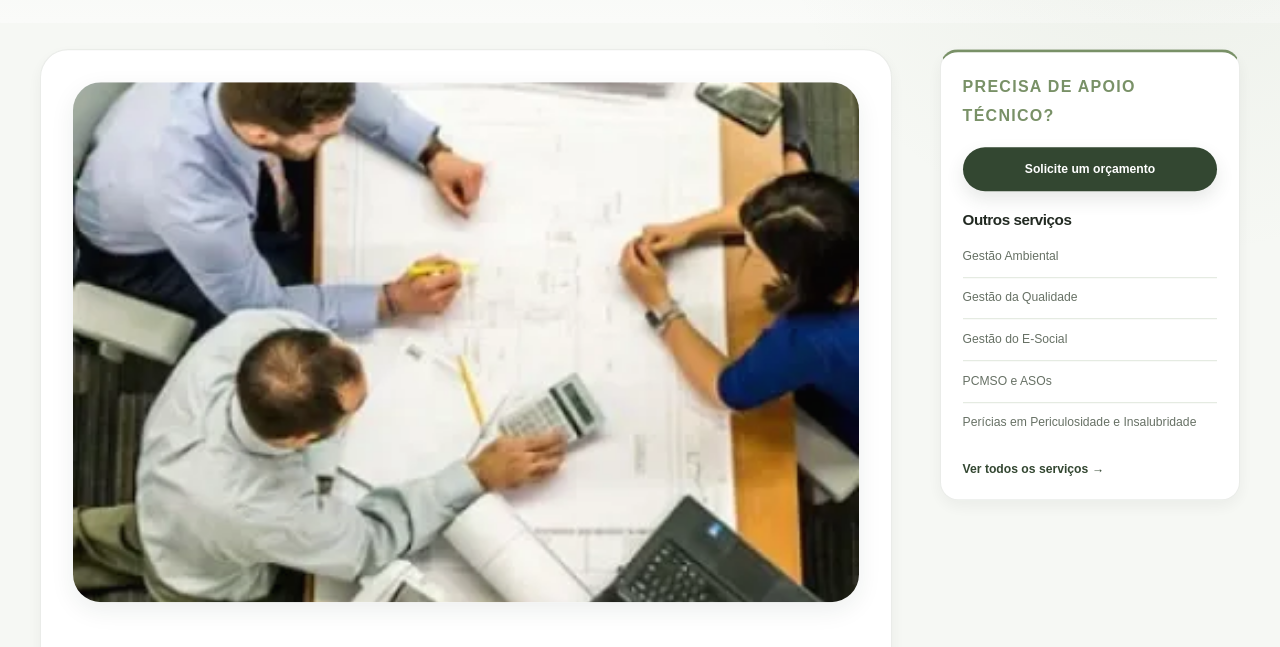
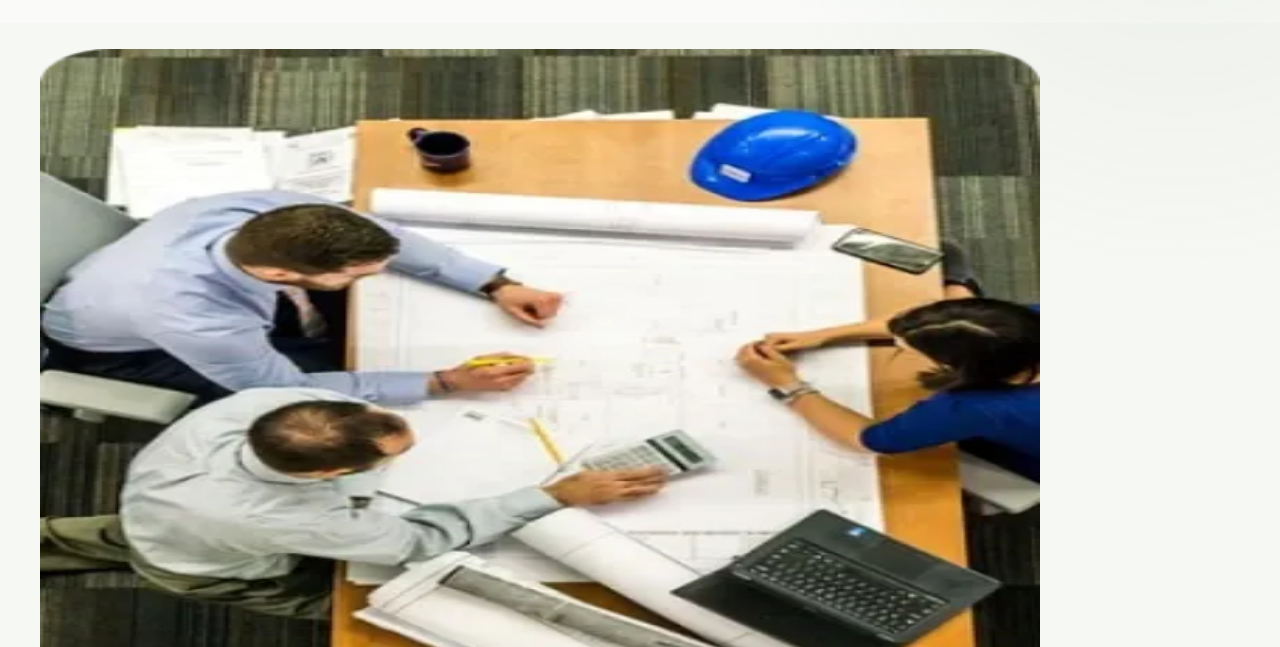
Before and after one commit to wandersongandra/ajn-site, an Astro site: page /servicos/assessoria-e-consultoria-em-saude-ocupacional in a window 1280 px wide. Shown: the part 408-1055 px from the top of the page. Built offline with nearby package versions, Linux system fonts and the light colour scheme; Astro itself is replaced by a stand-in of ours.

Commit message:
feat: match WordPress service-detail layout

```diff
--- a/src/components/ServiceDetailPage.astro
+++ b/src/components/ServiceDetailPage.astro
@@ -2,32 +2,22 @@
 import ContentSections from './ContentSections.astro';
 import PageShell from './PageShell.astro';
 import type { ServiceContent } from '../content/types';
-import { serviceIndexItems } from '../content/services/catalog';
 
 interface Props {
 	page: ServiceContent;
 }
 
 const { page } = Astro.props;
-const related = serviceIndexItems.filter((service) => service.href !== page.path).slice(0, 5);
 ---
 
 <PageShell heading={page.heading}>
-	<div class="detail-layout">
-		<div class="detail-layout__main reading-surface">
-			<div class="service-detail__hero">
-				<img src={page.image} alt={page.imageAlt} width="1200" height="800" loading="eager" />
-			</div>
+	<div class="service-detail-wp">
+		<div class="service-detail-wp__image">
+			<img src={page.image} alt={page.imageAlt} width="1000" height="720" loading="eager" />
+		</div>
+		<div class="service-detail-wp__content">
 			<ContentSections sections={page.sections} />
+			<p class="page-cta"><a class="button" href="/contato">Entre em contato</a></p>
 		</div>
-		<aside class="detail-sidebar" aria-label="Outros serviços">
-			<p class="detail-sidebar__eyebrow">Precisa de apoio técnico?</p>
-			<a class="detail-sidebar__cta" href="/contato">Solicite um orçamento</a>
-			<h2>Outros serviços</h2>
-			<ul>
-				{related.map((service) => <li><a href={service.href}>{service.title}</a></li>)}
-			</ul>
-			<a class="detail-sidebar__all" href="/servicos">Ver todos os serviços →</a>
-		</aside>
 	</div>
 </PageShell>
```
